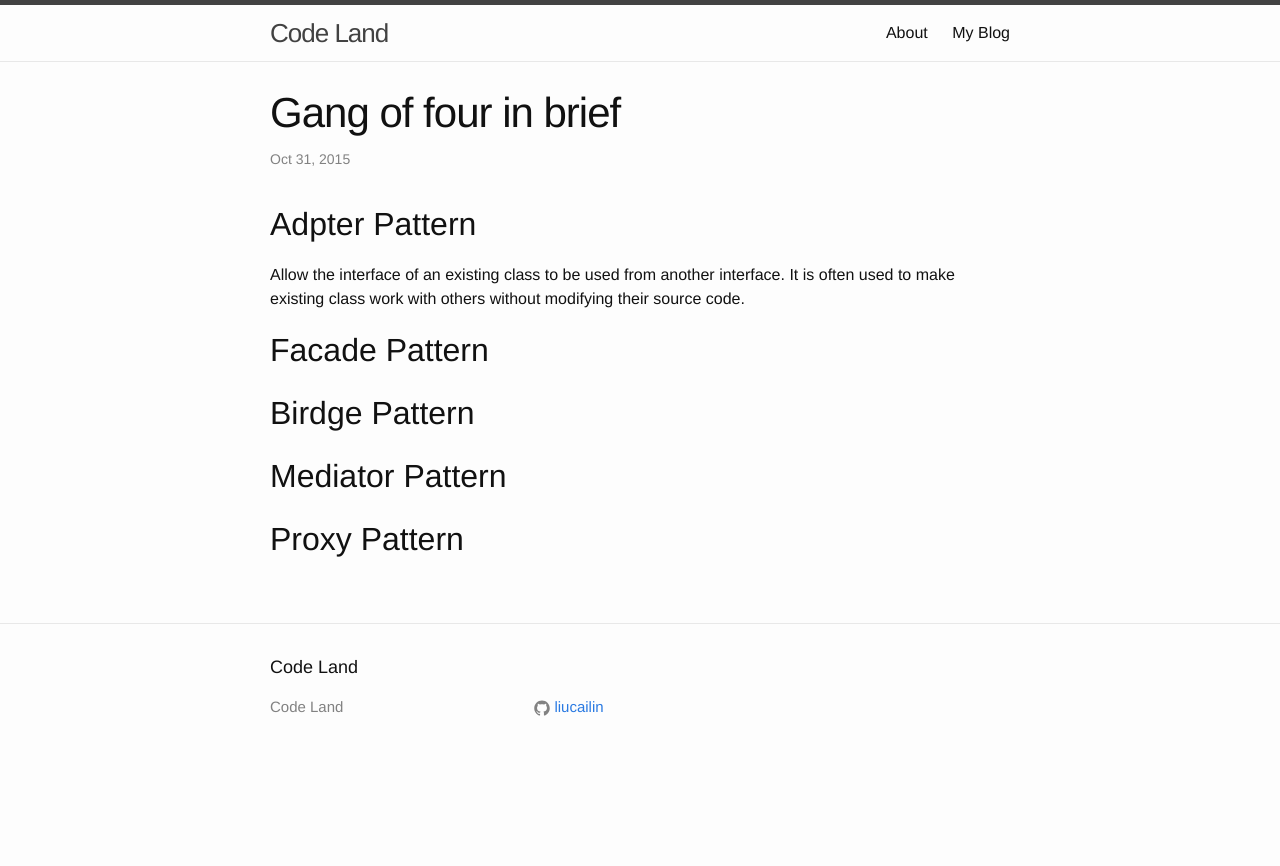
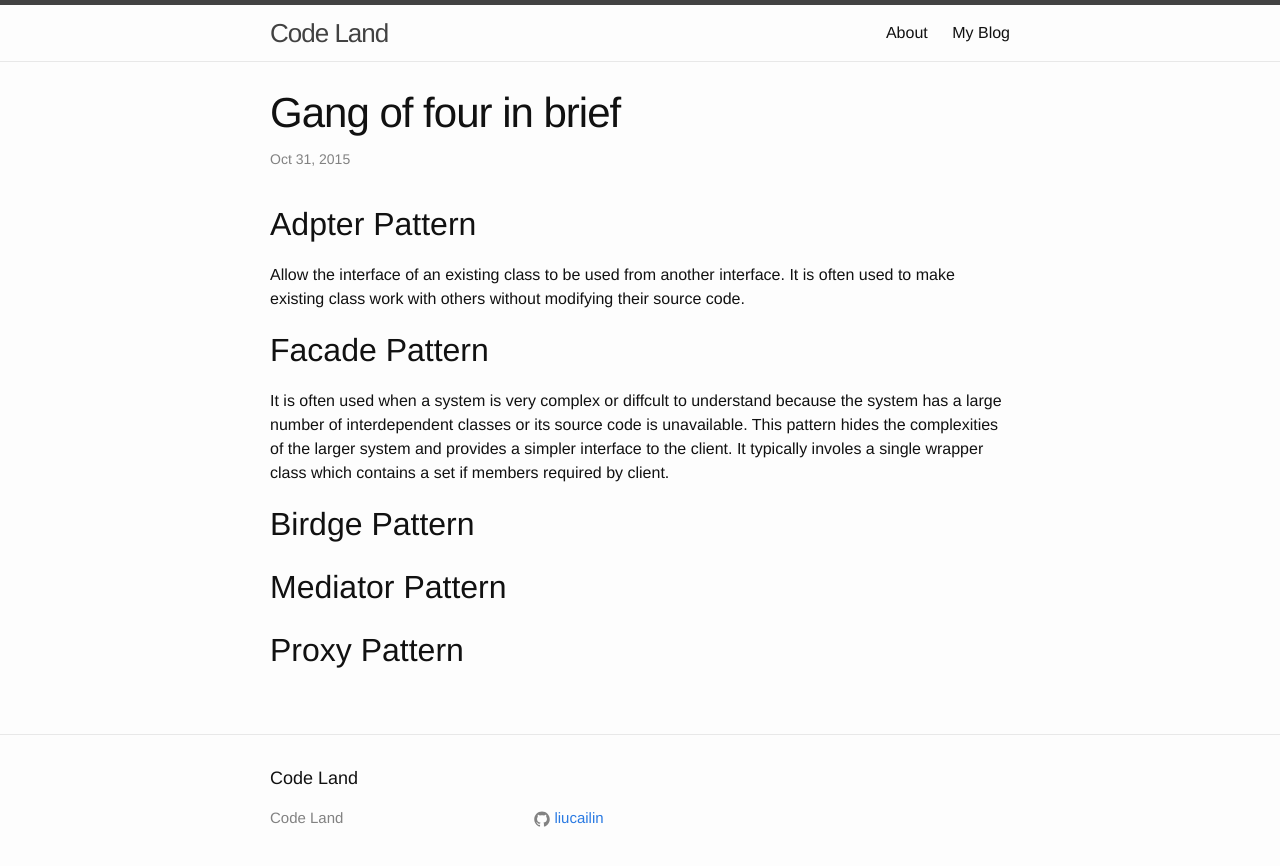
Before and after one commit to liucailin/liucailin.github.io, a Jekyll site: the page built from _posts/DesignPattern/2015-10-31-Gang-Of-Four.markdown, in a window 1280 px wide. Shown: the top 866 px of the page. Built offline with Jekyll 4.4.1, drawn with Linux system fonts in a browser that asks for light colours.

Commit message:
add facade

```diff
--- a/_posts/DesignPattern/2015-10-31-Gang-Of-Four.markdown
+++ b/_posts/DesignPattern/2015-10-31-Gang-Of-Four.markdown
@@ -8,6 +8,8 @@ Allow the interface of an existing class to be used from another interface. It i
 
 ## Facade Pattern ##
 
+It is often used when a system is very complex or diffcult to understand because the system has a large number of interdependent classes or its source code is unavailable. This pattern hides the complexities of the larger system and provides a simpler interface to the client. It typically involes a single wrapper class which contains a set if members required by client.
+
 ## Birdge Pattern ##
 
 ## Mediator Pattern ##
```
